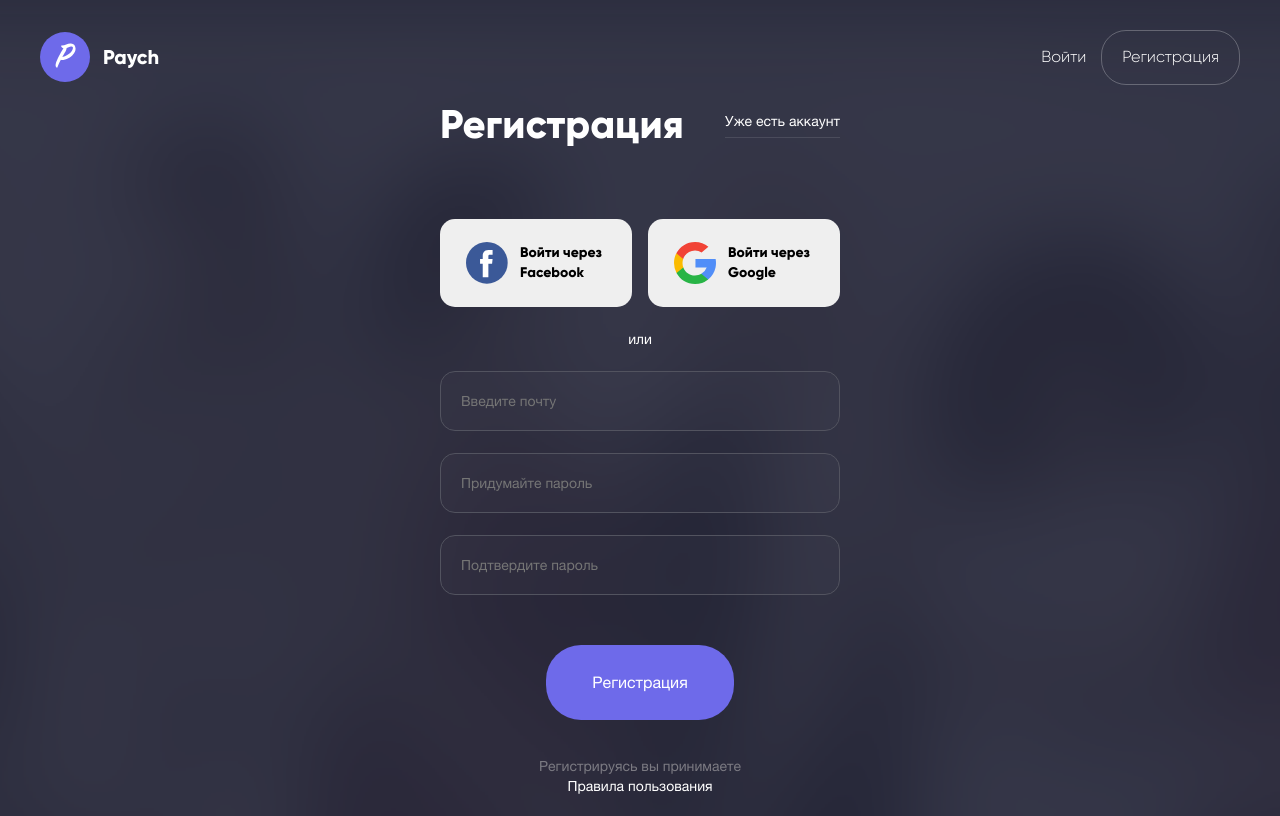
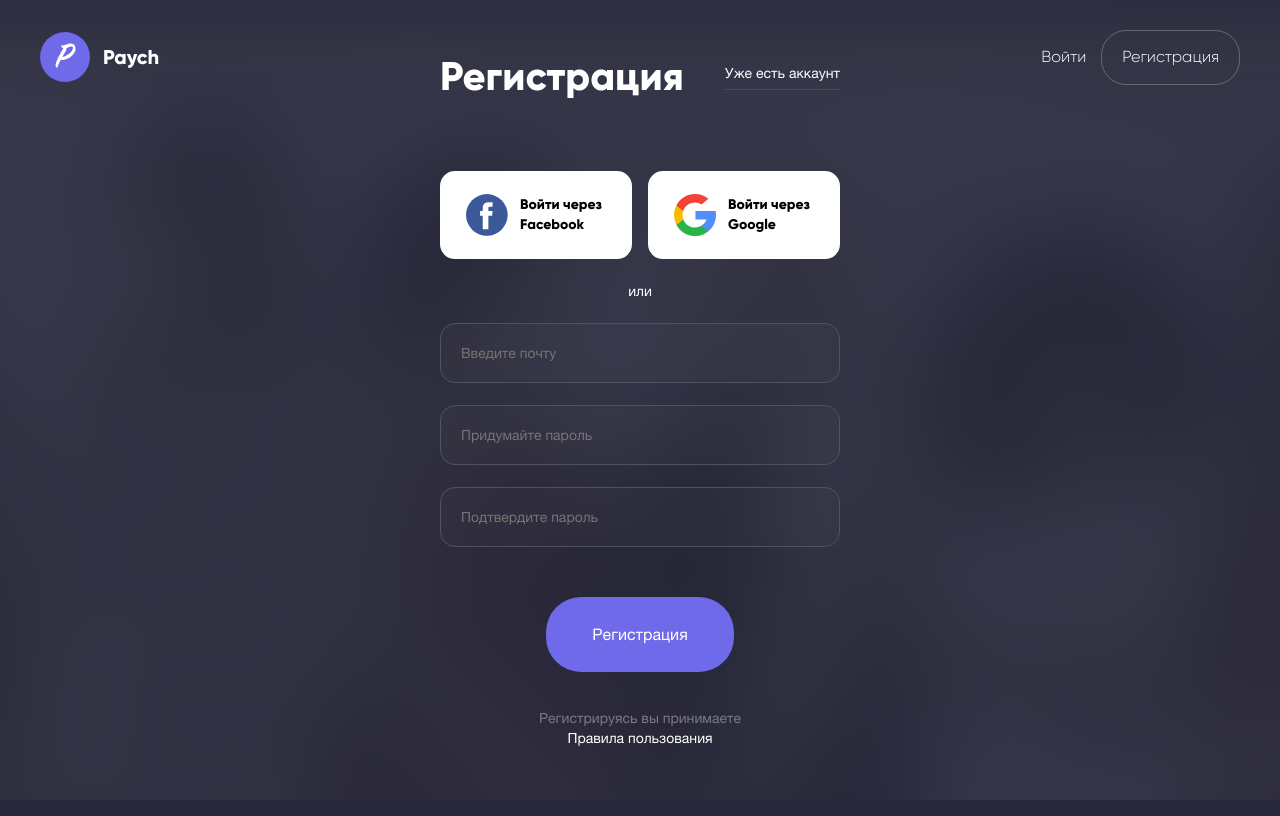
Before and after one commit to paych-dev/paych-front-end, a React (Create React App) app: page /register in a window 1280 px wide. Built offline with nearby package versions, Linux system fonts and the light colour scheme.

Commit message:
Finished re-styled auth forms

```diff
--- a/src/hoc/Layout.module.scss
+++ b/src/hoc/Layout.module.scss
@@ -2,6 +2,11 @@
 
 .Wrap {
   padding: 20px 20px 0;
+}
+
+.Main {
+  width: 100%;
+  padding-bottom: 20px;
 }
 
 @include for-all-desktops {
--- a/src/index.scss
+++ b/src/index.scss
@@ -18,6 +18,7 @@
   font-family: 'HelveticaNeue';
   src: url(./assets/fonts/helvetica-neue/HelveticaNeue.ttf) format('truetype');
 }
+
 //PAGES:
 @import './styles/pages/feed';
 //COMPONENTS:
--- a/src/pages/Login/Login.js
+++ b/src/pages/Login/Login.js
@@ -74,6 +74,11 @@ class Login extends React.Component {
             </fieldset>
           </div>
           <button className='btn rad-35 register-btn'>Логин</button>
+
+          <Link to='/register' className='form_link mob'>
+            Нету аккаунта?
+          </Link>
+
         </form>
 
         <div className='rules'>
--- a/src/pages/Registration/Registration.js
+++ b/src/pages/Registration/Registration.js
@@ -66,6 +66,10 @@ class Registration extends React.Component {
           </div>
 
           <button className='btn rad-35 register-btn'>Регистрация</button>
+
+          <Link to='/login' className='form_link mob'>
+            Уже есть аккаунт
+          </Link>
         </form>
 
         <div className='rules'>
--- a/src/styles/components/_forms.scss
+++ b/src/styles/components/_forms.scss
@@ -1,3 +1,5 @@
+@import '../../helpers/medias.scss';
+
 input {
   width: 100%;
   color: white;
@@ -15,6 +17,9 @@ input {
 
 .form_wrap {
   width: 400px;
+  position: absolute;
+  top: 50%;
+  transform: translateY(-50%);
   overflow: hidden;
 
   .form_link {
@@ -24,6 +29,10 @@ input {
     text-decoration: none;
     border-bottom: 1px solid rgba(255, 255, 255, 0.11);
     padding-bottom: 6px;
+
+    &.mob {
+      display: none;
+    }
   }
 
   .form_header {
@@ -152,3 +161,35 @@ input[type='number']::-webkit-outer-spin-button {
   z-index: 1;
   color: white
 }
+
+@include for-phone-only {
+  .form_wrap {
+    width: 100%;
+    position: relative;
+    transform: none;
+
+    .form_link {
+      &.mob {
+        display: block;
+        margin-top: 30px;
+      }
+    }
+
+    .form_header {
+      display: none;
+    }
+
+    .social_buttons {
+      flex-direction: column;
+
+      .social {
+        width: 100%;
+        padding: 17px 26px;
+      }
+
+      .social:last-child {
+        margin-top: 14px;
+      }
+    }
+  }
+}
--- a/src/styles/others/_buttons.scss
+++ b/src/styles/others/_buttons.scss
@@ -1,3 +1,5 @@
+@import '../../helpers/medias.scss';
+
 .btn {
   cursor: pointer;
   font-size: 14px;
@@ -12,6 +14,7 @@
     max-height: 89px;
     padding: 23px 26px;
     border-radius: 15px;
+    background: white;
 
     span {
       font-family: "Gilroy-bold";
@@ -43,3 +46,22 @@
     border: solid 1px #ffffff41;
   }
 }
+
+@include for-phone-only {
+  .btn {
+    padding: 17px 40px;
+
+    .social_buttons {
+      flex-direction: column;
+
+      .social {
+        width: 100%;
+        padding: 17px 26px;
+      }
+
+      .social:last-child {
+        margin-top: 14px;
+      }
+    }
+  }
+}
```
